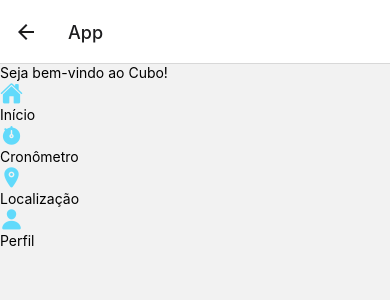
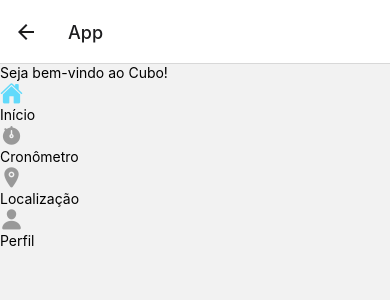
Before and after one commit to JoaohubDriver/CUBO_Mobile, a React Native app: screen /App in a window 390 px wide. Shown: the top 300 px of the page. Built offline with nearby package versions, Linux system fonts and the light colour scheme.

Commit message:
feat: active tab color

```diff
--- a/src/components/Menu/BottomMenu/BottomMenu.tsx
+++ b/src/components/Menu/BottomMenu/BottomMenu.tsx
@@ -10,12 +10,14 @@ type Option = {
 }
 
 type BottomMenuProps = {
+  active?: number;
   options: Option[];
   className?: string;
 }
 
 
 export default function BottomMenu({
+  active,
   options,
   className
 }: BottomMenuProps) {
@@ -29,7 +31,7 @@ export default function BottomMenu({
               <Ionicons
                 name={option.icon}
                 size={23}
-                color="#61dafb"
+                color={active === index ? '#61dafb' : '#999999'}
                 className="self-center"
 
               />
--- a/src/screens/app/index.tsx
+++ b/src/screens/app/index.tsx
@@ -62,7 +62,7 @@ export default function App() {
         tab === 3 && <Dashboard />
       }
 
-      <BottomMenu options={options} />
+      <BottomMenu active={tab} options={options} />
     </View>
   );
 }
```
